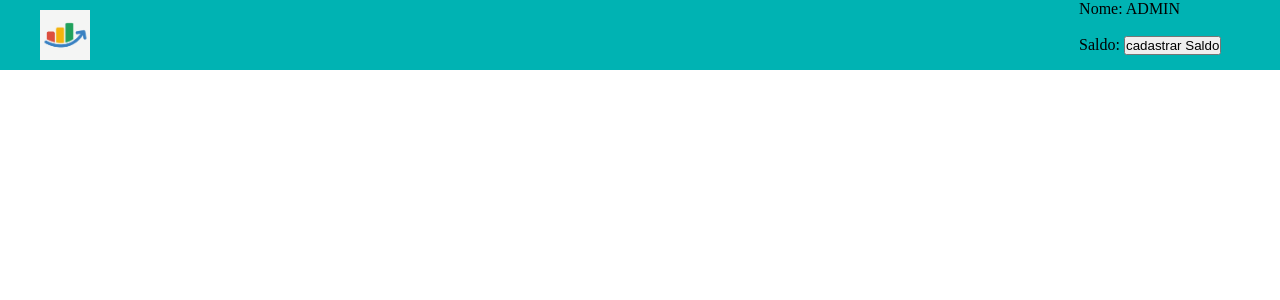
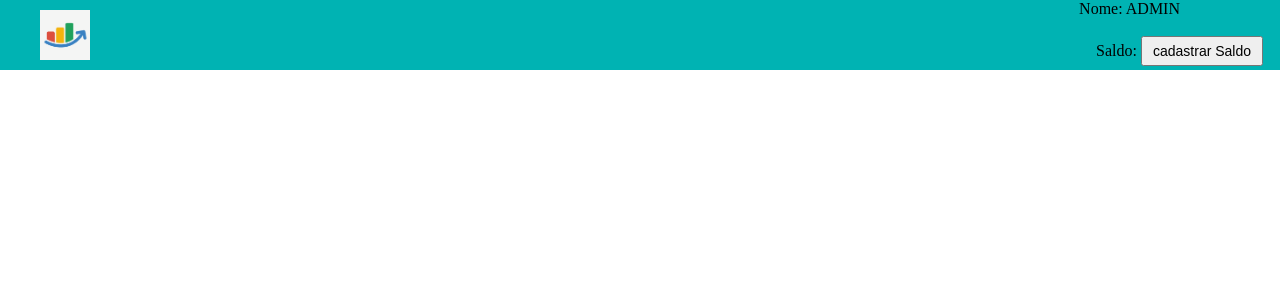
Before and after one commit to RafaOsadzuk/sistema_financas, a PHP site: page /views/index.html in a window 1280 px wide. Shown: the top 300 px of the page. Run offline with PHP 8.4, Linux system fonts and the light colour scheme.

Commit message:
fazendo o botão de cadastrar saldo funcionar liberando input e imprimindo o valor na tela, não permitindo que seja adicionado valores não numericos

```diff
--- a/src/public/style.css
+++ b/src/public/style.css
@@ -75,3 +75,19 @@
 .dadosContainer p {
     margin-right: 100px;
 }
+
+#saldoContainer {
+
+    text-align: center;
+}
+
+#saldoText input {
+    margin-right: 10px;
+    padding: 5px;
+    font-size: 14px;
+}
+
+#saldoText button {
+    padding: 5px 10px;
+    font-size: 14px;
+}
--- a/src/views/index.html
+++ b/src/views/index.html
@@ -15,12 +15,16 @@
             <div class="dadosContent">
                 <p>Nome: ADMIN</p>
                 <br>
-                <span id="saldoText">Saldo:
-                    <button id="saldoinput">cadastrar Saldo</button>
-                </span>
+
+                <div id="saldoContainer">
+                    <span id="saldoText">Saldo:
+                        <button id="saldoInputButton">cadastrar Saldo</button>
+                    </span>
+                </div>
+
             </div>
+
         </div>
-
 
     </header>
 
```
Also changed, not shown: src/public/app.js (+53 -2 lines), README.md, 1 other file.
